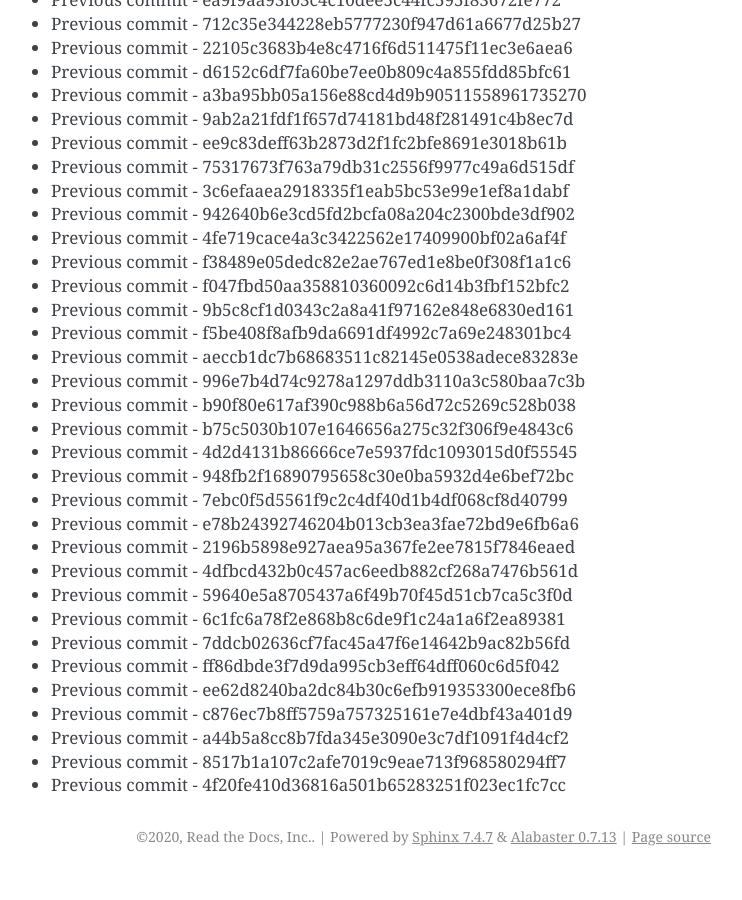
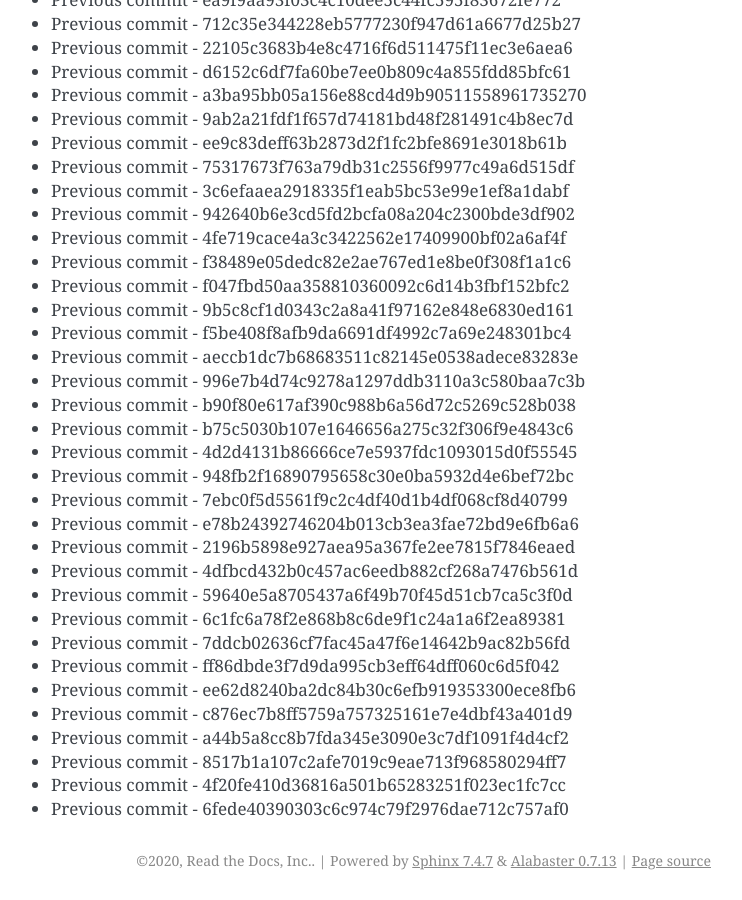
Before and after one commit to readthedocs/rtd-git-stresstest, a Sphinx documentation site: the page built from docs/updates.rst, in a window 1280 px wide and 900 px high, scrolled down 102506 px. Shown: the whole window, without its empty margins (399-1141 px from the left). Built offline with Sphinx 7.4.7, drawn with Linux system fonts in a browser that asks for light colours; before the commit the page ends 103382 px from its top, so only the background shows below that.

Commit message:
Generating commit from previous: 6fede40390303c6c974c79f2976dae712c757af0

```diff
--- a/docs/updates.rst
+++ b/docs/updates.rst
@@ -4339,3 +4339,4 @@ It can be tested for any performance characteristics.
 * Previous commit - a44b5a8cc8b7fda345e3090e3c7df1091f4d4cf2
 * Previous commit - 8517b1a107c2afe7019c9eae713f968580294ff7
 * Previous commit - 4f20fe410d36816a501b65283251f023ec1fc7cc
+* Previous commit - 6fede40390303c6c974c79f2976dae712c757af0
```
